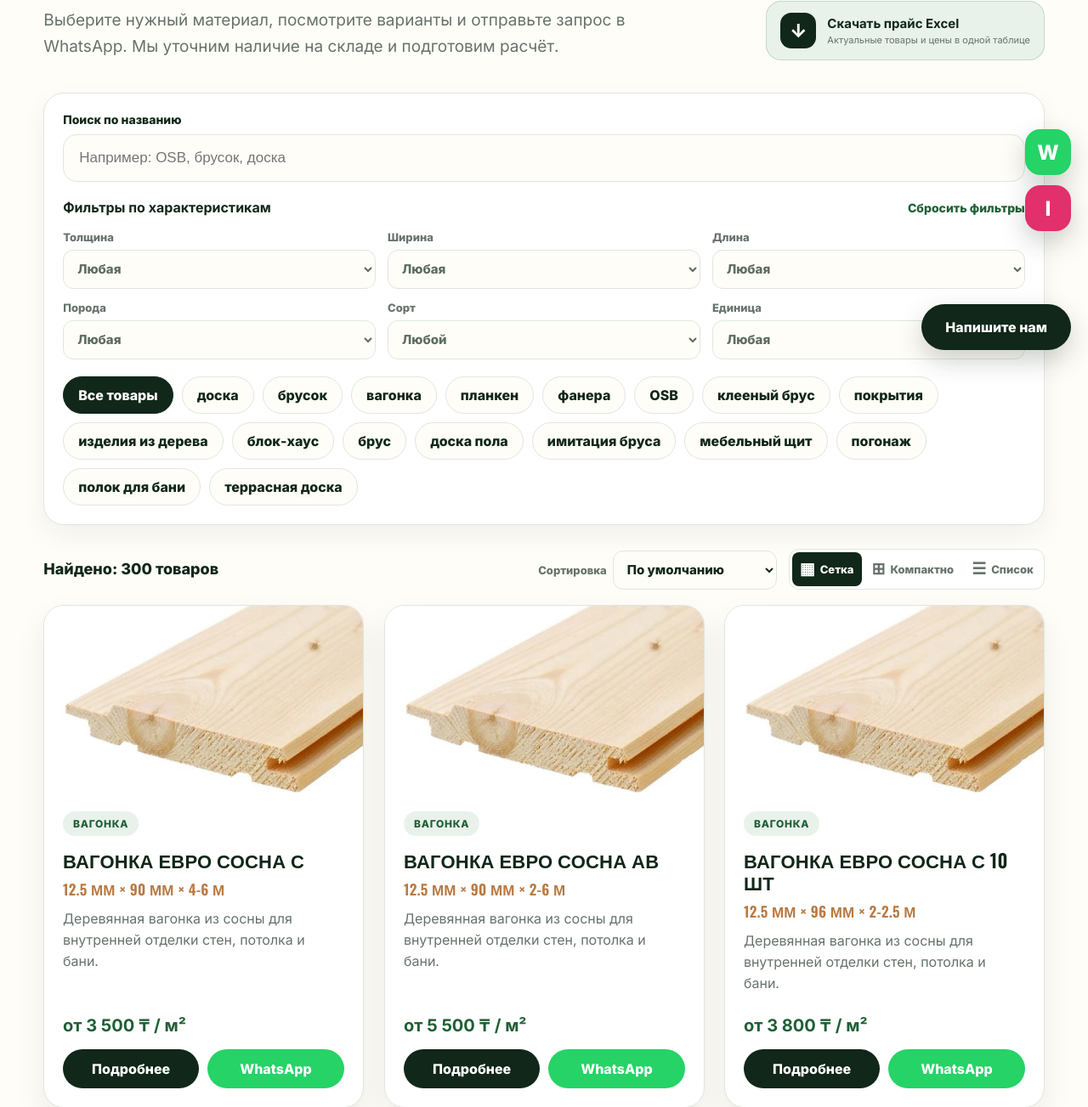
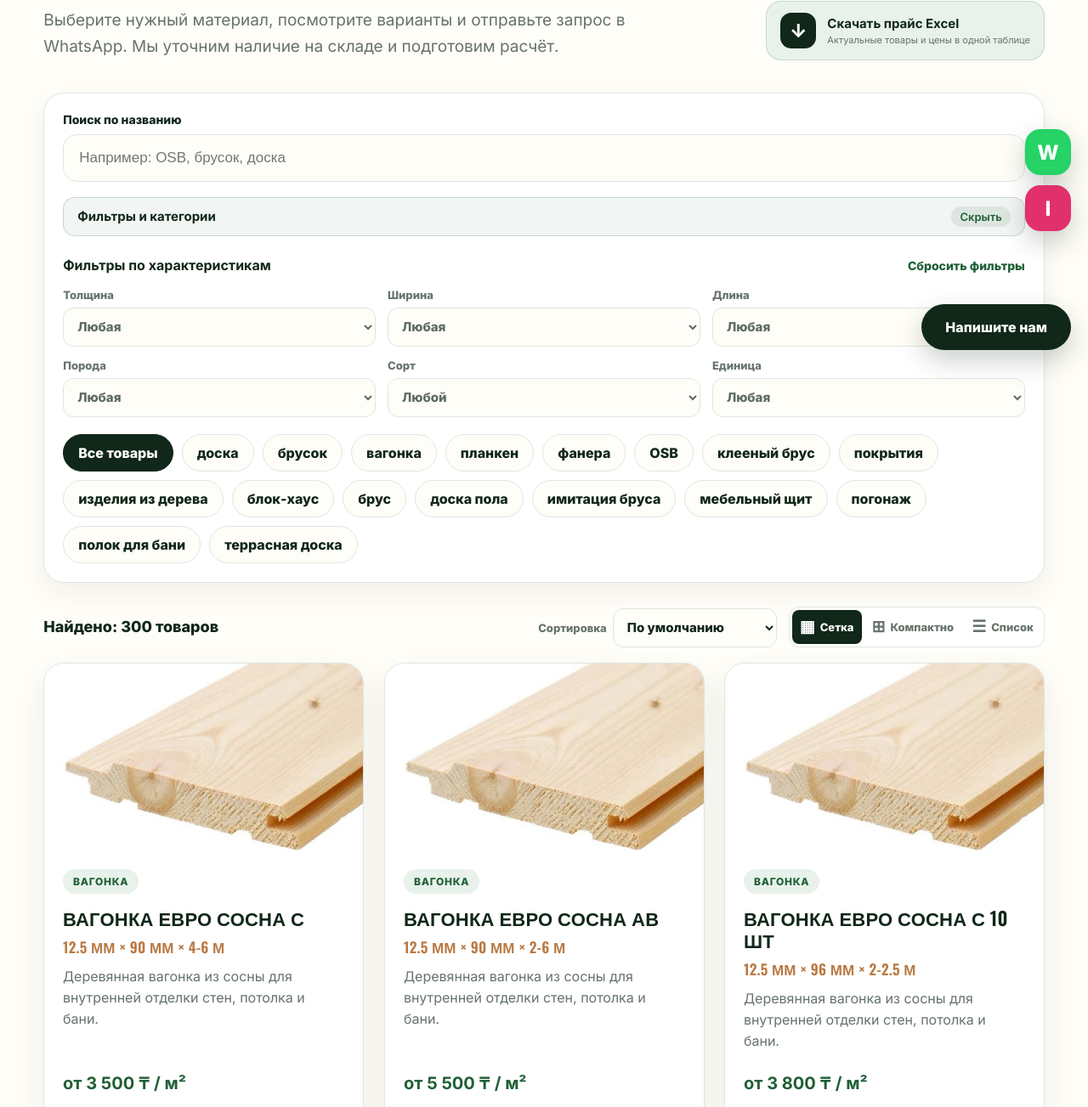
Before and after one commit to mariyafedorova230702-dev/site_russles, a Flask app: page /catalog in a window 1280 px wide. Shown: the part 362-1665 px from the top of the page at 85% size. Run offline with Flask 3, Linux system fonts and the light colour scheme.

Commit message:
Make catalog filter collapsible on all screen sizes
- Show toggle button on desktop with green-tinted style (was display:none)
- Move filter panel collapse animation to global scope (was mobile-only)
- Open filter panel by default on desktop via JS on page load
- Mobile keeps existing dark-green toggle button behavior

Co-Authored-By: Claude Sonnet 4.6 <noreply@anthropic.com>

```diff
--- a/static/css/style.css
+++ b/static/css/style.css
@@ -957,7 +957,53 @@ footer[id] {
 }
 
 .catalog-mobile-filter-toggle {
-    display: none;
+    display: flex;
+    width: 100%;
+    min-height: 46px;
+    border: 1.5px solid rgba(31, 95, 53, 0.2);
+    border-radius: 14px;
+    background: rgba(31, 95, 53, 0.06);
+    color: var(--green-dark);
+    cursor: pointer;
+    align-items: center;
+    justify-content: space-between;
+    gap: 12px;
+    font: inherit;
+    font-weight: 700;
+    font-size: 15px;
+    padding: 0 16px;
+    transition: background 0.15s, border-color 0.15s;
+    margin-bottom: 2px;
+}
+
+.catalog-mobile-filter-toggle:hover {
+    border-color: rgba(31, 95, 53, 0.4);
+    background: rgba(31, 95, 53, 0.1);
+}
+
+.catalog-mobile-filter-toggle strong {
+    font: inherit;
+    font-size: 13px;
+    font-weight: 600;
+    color: var(--green);
+    background: rgba(31, 95, 53, 0.1);
+    padding: 4px 10px;
+    border-radius: 999px;
+}
+
+.catalog-filter-panel {
+    max-height: 0;
+    overflow: hidden;
+    opacity: 0;
+    transform: translateY(-6px);
+    transition: max-height 0.32s ease, opacity 0.2s ease, transform 0.2s ease, padding 0.2s ease;
+}
+
+.catalog-filter-panel.is-open {
+    max-height: 2000px;
+    opacity: 1;
+    transform: translateY(0);
+    padding-top: 16px;
 }
 
 .catalog-reset-button {
@@ -3488,21 +3534,6 @@ footer[id] {
         font-size: 12px;
     }
 
-    .catalog-filter-panel {
-        max-height: 0;
-        overflow: hidden;
-        opacity: 0;
-        transform: translateY(-6px);
-        transition: max-height 0.32s ease, opacity 0.2s ease, transform 0.2s ease, padding 0.2s ease;
-    }
-
-    .catalog-filter-panel.is-open {
-        max-height: 1250px;
-        opacity: 1;
-        transform: translateY(0);
-        padding-top: 16px;
-    }
-
     .catalog-filters {
         flex-wrap: nowrap;
         overflow-x: auto;
--- a/static/js/catalog.js
+++ b/static/js/catalog.js
@@ -276,5 +276,10 @@ document.addEventListener("DOMContentLoaded", () => {
     }
 
     applyView(getSavedView() || "grid");
+
+    if (window.matchMedia("(min-width: 1101px)").matches) {
+        setFilterPanelOpen(true);
+    }
+
     applyFilters();
 });
```
